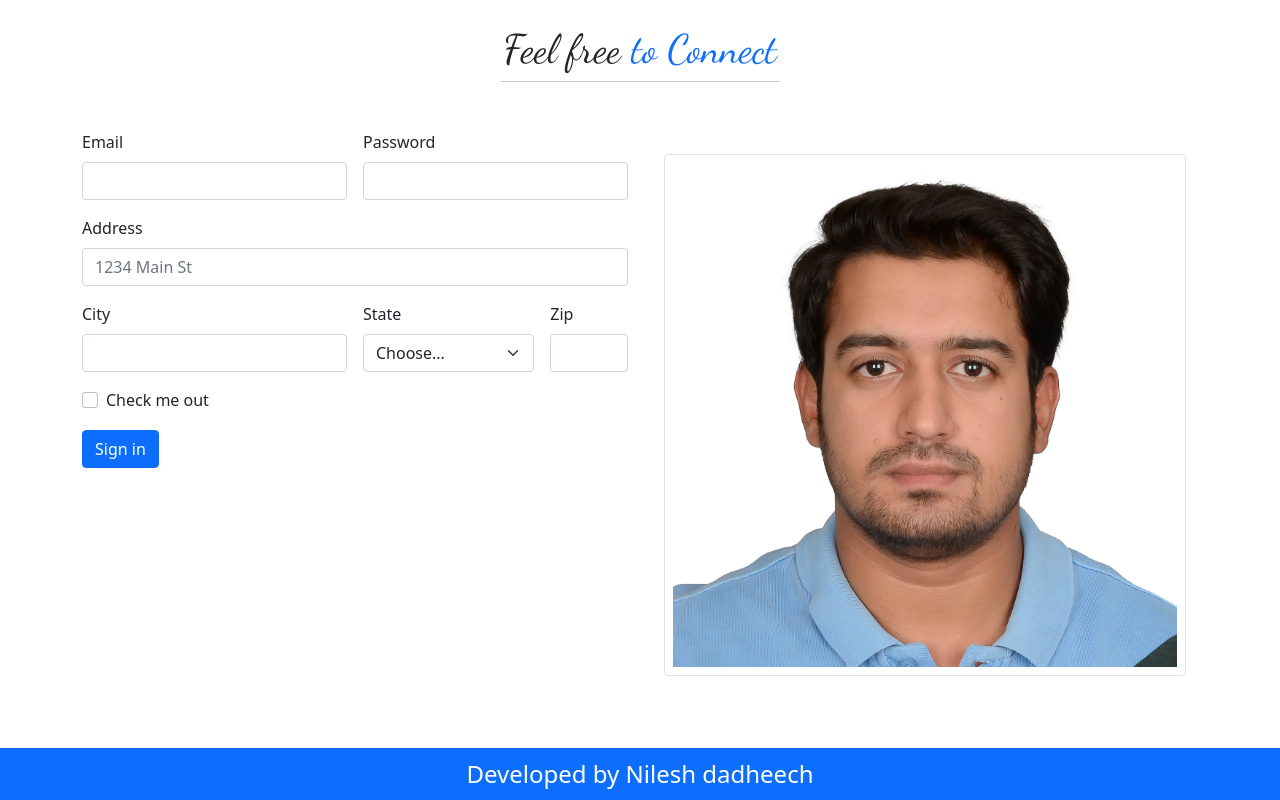
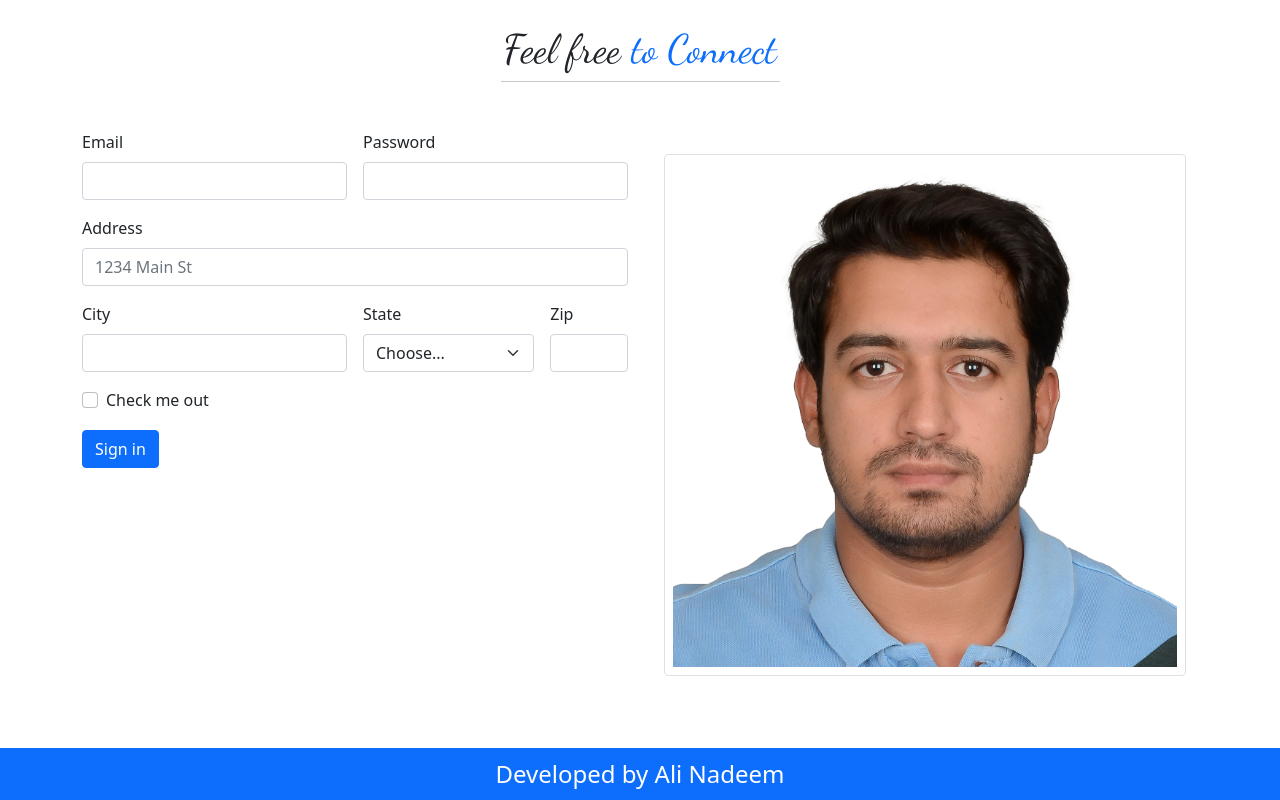
Before and after one commit to ali13nadeem/my-profile, a plain HTML site: page index.html in a window 1280 px wide. Shown: the part 2729-3529 px from the top of the page. Drawn offline with nearby package versions, Linux system fonts and the light colour scheme.

Commit message:
Update index.html

```diff
--- a/index.html
+++ b/index.html
@@ -347,7 +347,7 @@
 
 </section>
 
-<div class="container-fluid bg-primary text-white p-2 text-center fs-4">Developed by Nilesh dadheech</div>
+<div class="container-fluid bg-primary text-white p-2 text-center fs-4">Developed by Ali Nadeem</div>
 
 <script src="https://cdn.jsdelivr.net/npm/@popperjs/core@2.9.1/dist/umd/popper.min.js" integrity="sha384-SR1sx49pcuLnqZUnnPwx6FCym0wLsk5JZuNx2bPPENzswTNFaQU1RDvt3wT4gWFG" crossorigin="anonymous"></script>
 <script src="https://cdn.jsdelivr.net/npm/bootstrap@5.0.0-beta3/dist/js/bootstrap.min.js" integrity="sha384-j0CNLUeiqtyaRmlzUHCPZ+Gy5fQu0dQ6eZ/xAww941Ai1SxSY+0EQqNXNE6DZiVc" crossorigin="anonymous"></script>
```
